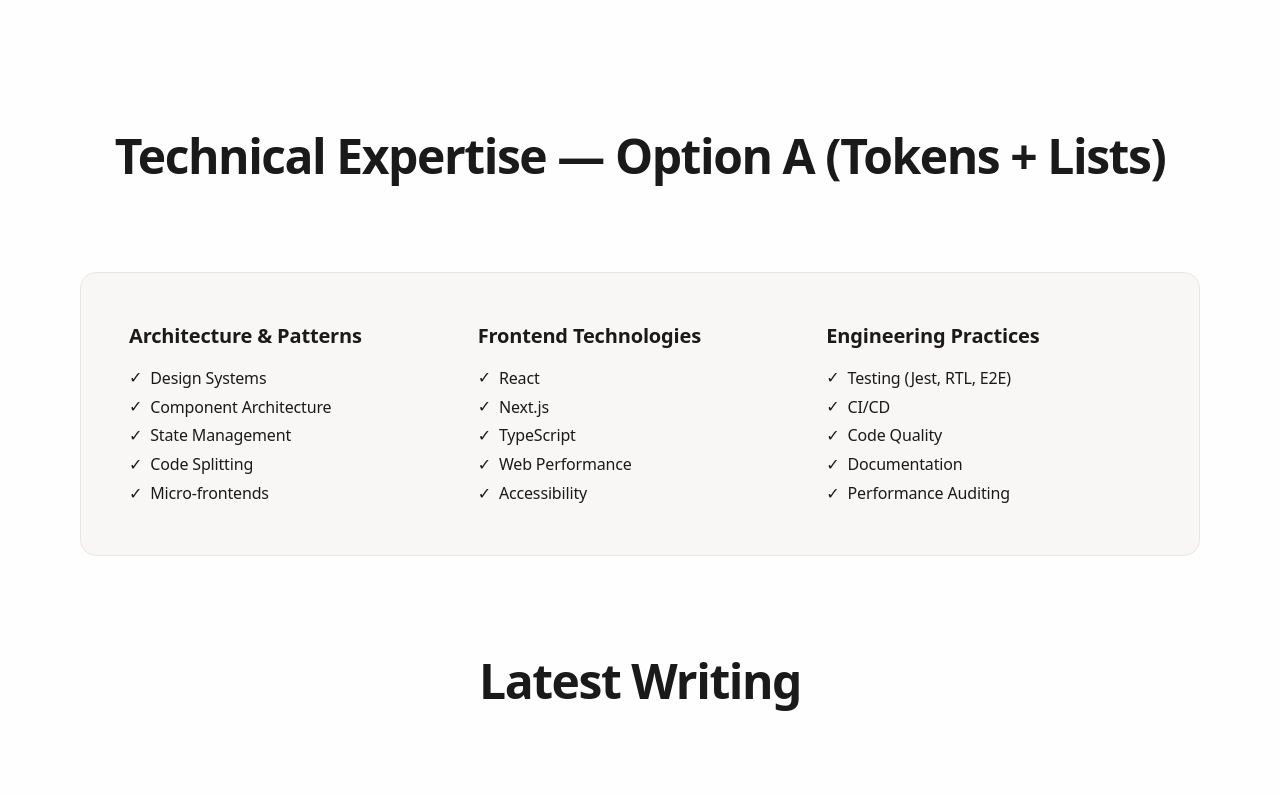
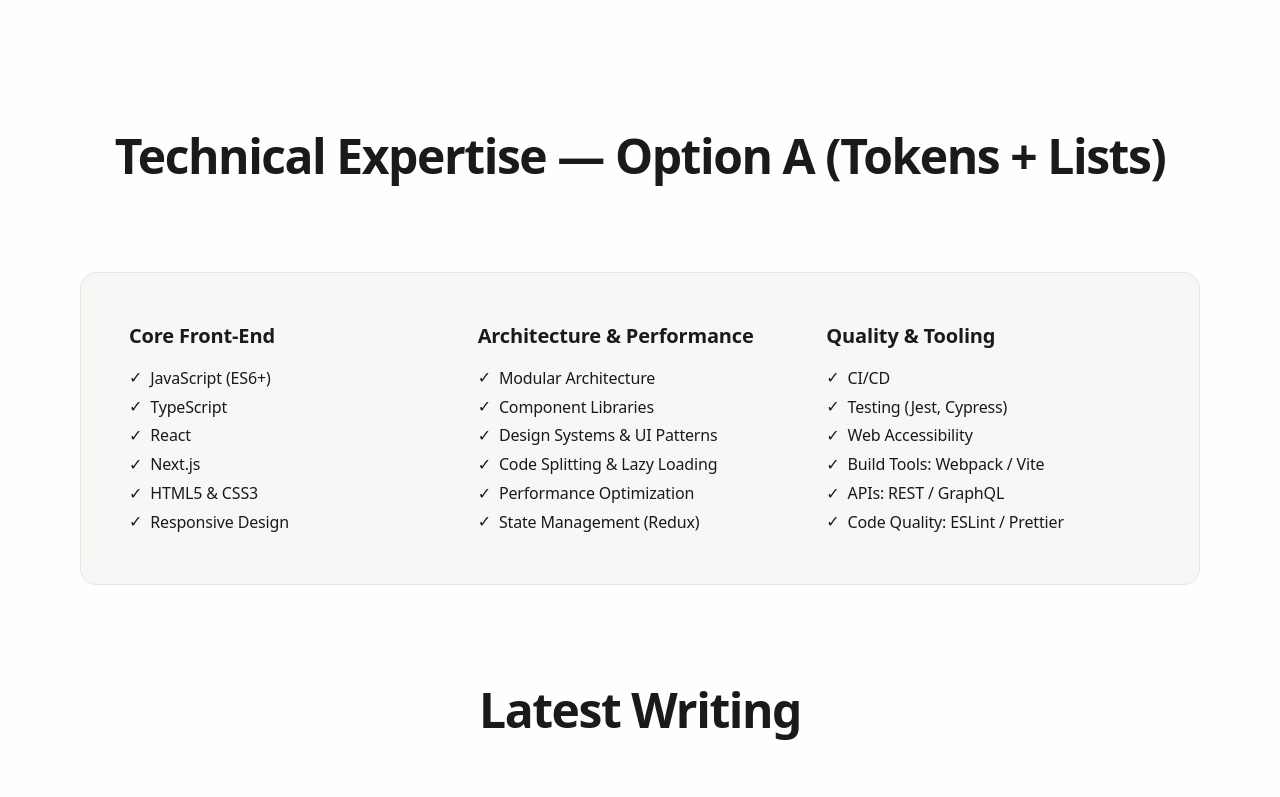
Before and after one commit to sergimarquez/react-portfolio-sergimarquez, a Next.js app: page / in a window 1280 px wide. Shown: the part 1227-2024 px from the top of the page. Built offline with nearby package versions, Linux system fonts and the light colour scheme.

Commit message:
chore: refresh hero copy and skills list

```diff
--- a/app/page.tsx
+++ b/app/page.tsx
@@ -46,8 +46,8 @@
               className="fade-in-delay-1"
               style={{ lineHeight: "1.6" }}
             >
-              I’m Sergi, a Front-End Engineer who enjoys turning complex systems into clear,
-              scalable interfaces.
+              I build web applications that are fast, reliable, and easy to maintain, focusing on
+              performance, clean code, and developer-friendly architectures.
             </Text>
             <Text
               size="lg"
@@ -55,7 +55,7 @@
               className="fade-in-delay-2"
               style={{ lineHeight: "1.6" }}
             >
-              I focus on performance, maintainability, and a great developer experience.
+              I enjoy turning complex problems into clear, usable interfaces that people love.
             </Text>
             <Stack direction="row" gap={4} className="fade-in-delay-2" style={{ flexWrap: "wrap" }}>
               <Link href="#projects">
@@ -208,15 +208,16 @@
             <Grid cols={3} gap={6}>
               <Stack gap={3}>
                 <Text as="h3" size="xl" weight="semibold">
-                  Architecture & Patterns
+                  Core Front-End
                 </Text>
                 <ul style={{ listStyle: "none", padding: 0, margin: 0, lineHeight: 1.8 }}>
                   {[
-                    "Design Systems",
-                    "Component Architecture",
-                    "State Management",
-                    "Code Splitting",
-                    "Micro-frontends",
+                    "JavaScript (ES6+)",
+                    "TypeScript",
+                    "React",
+                    "Next.js",
+                    "HTML5 & CSS3",
+                    "Responsive Design",
                   ].map((item) => (
                     <li key={item} style={{ display: "flex", alignItems: "center", gap: "0.5rem" }}>
                       <span aria-hidden="true">✓</span>
@@ -228,11 +229,17 @@
 
               <Stack gap={3}>
                 <Text as="h3" size="xl" weight="semibold">
-                  Frontend Technologies
+                  Architecture & Performance
                 </Text>
                 <ul style={{ listStyle: "none", padding: 0, margin: 0, lineHeight: 1.8 }}>
-                  {["React", "Next.js", "TypeScript", "Web Performance", "Accessibility"].map(
-                    (item) => (
+                  {[
+                    "Modular Architecture",
+                    "Component Libraries",
+                    "Design Systems & UI Patterns",
+                    "Code Splitting & Lazy Loading",
+                    "Performance Optimization",
+                    "State Management (Redux)",
+                  ].map((item) => (
                     <li
                       key={item}
                       style={{ display: "flex", alignItems: "center", gap: "0.5rem" }}
@@ -240,22 +247,22 @@
                       <span aria-hidden="true">✓</span>
                       <Text as="span">{item}</Text>
                     </li>
-                    ),
-                  )}
+                  ))}
                 </ul>
               </Stack>
 
               <Stack gap={3}>
                 <Text as="h3" size="xl" weight="semibold">
-                  Engineering Practices
+                  Quality & Tooling
                 </Text>
                 <ul style={{ listStyle: "none", padding: 0, margin: 0, lineHeight: 1.8 }}>
                   {[
-                    "Testing (Jest, RTL, E2E)",
                     "CI/CD",
-                    "Code Quality",
-                    "Documentation",
-                    "Performance Auditing",
+                    "Testing (Jest, Cypress)",
+                    "Web Accessibility",
+                    "Build Tools: Webpack / Vite",
+                    "APIs: REST / GraphQL",
+                    "Code Quality: ESLint / Prettier",
                   ].map((item) => (
                     <li key={item} style={{ display: "flex", alignItems: "center", gap: "0.5rem" }}>
                       <span aria-hidden="true">✓</span>
```
Lines whose indentation alone changed are shown as unchanged.
